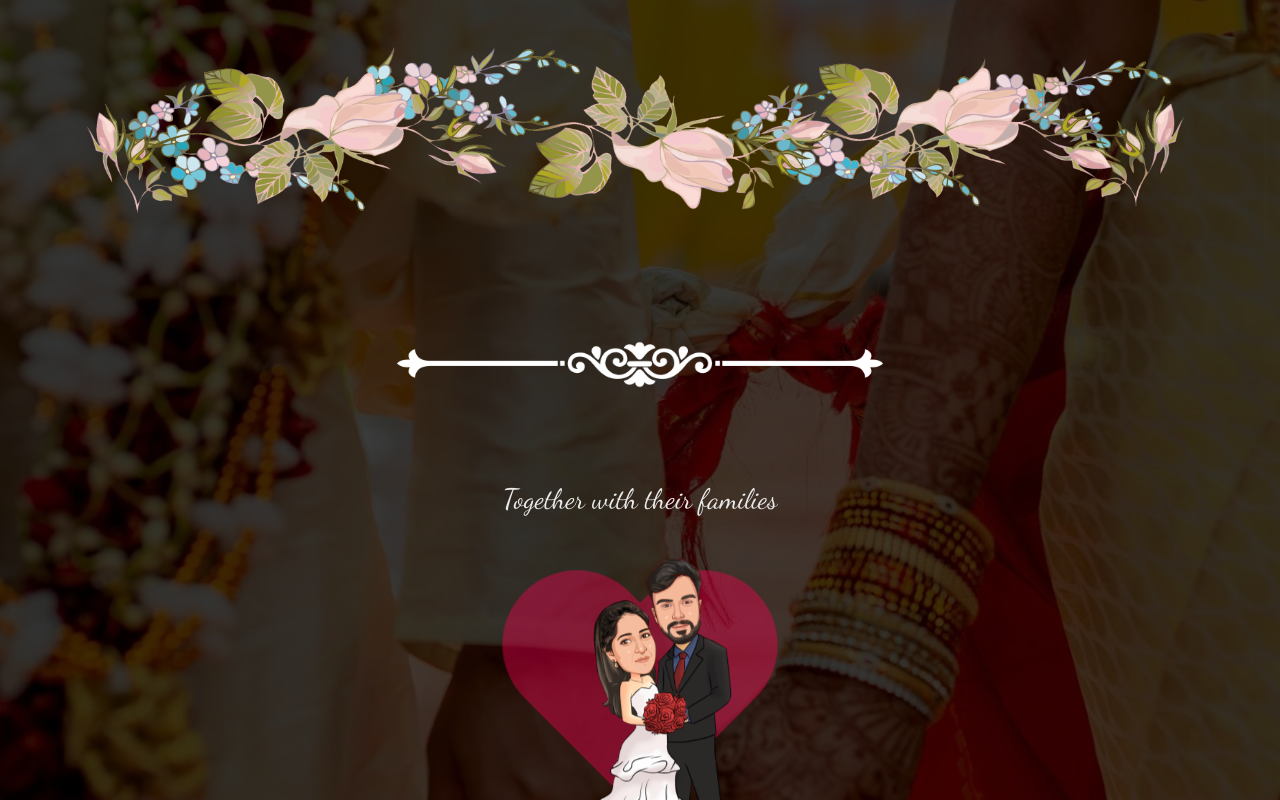
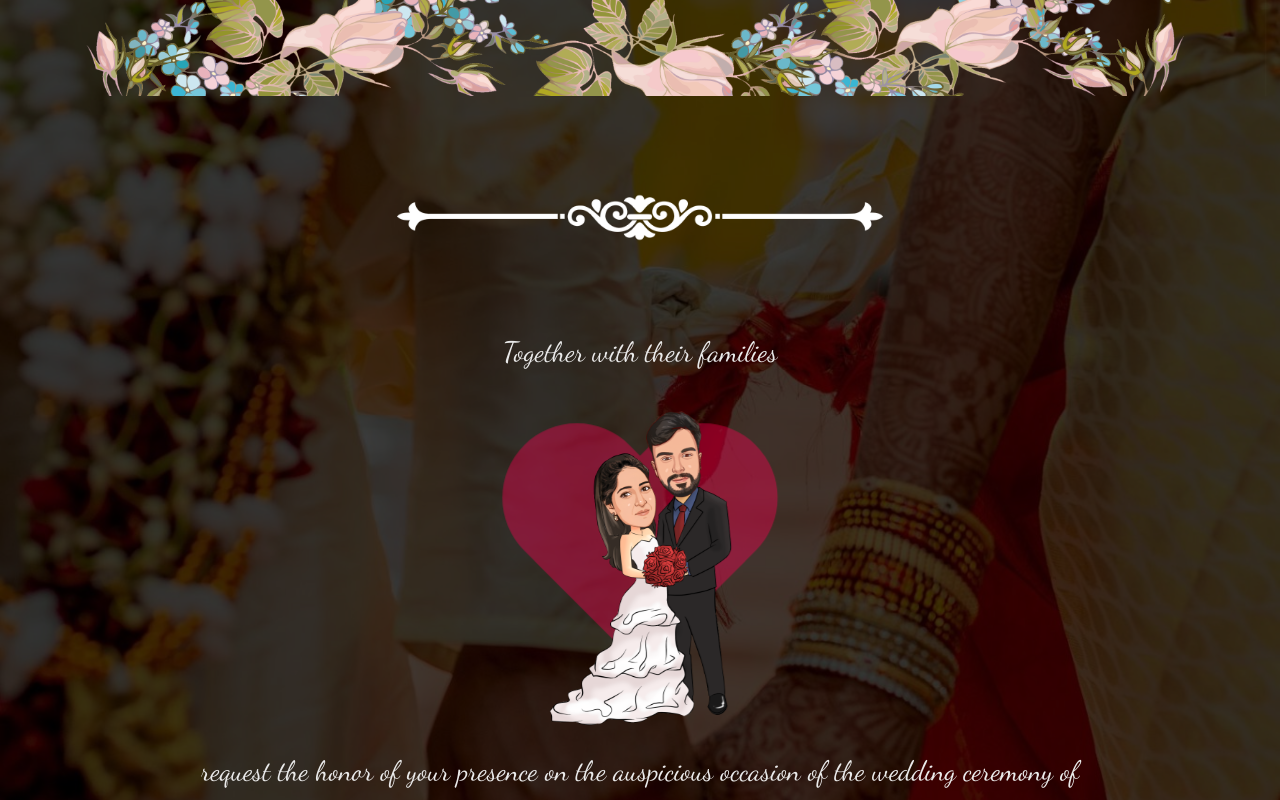
Before and after one commit to vishnupvp/rajesh-weds-shivani, a Next.js app: page / in a window 1280 px wide. Built offline with nearby package versions, Linux system fonts and the light colour scheme.

Commit message:
Frame fix

```diff
--- a/pages/index.js
+++ b/pages/index.js
@@ -40,9 +40,7 @@ export default function Home() {
       <div className={styles.wrapper}>
         <div className={styles.inner}>
           <section className={styles.contentSection}>
-            <div>
-              <img className={`${styles.flower} ${styles.flowerTop}`} src="/images/frame.png" alt="Frame" />
-            </div>
+            <div className={styles.frameHeader}></div>
             <div className={styles.body}>
               <img className={styles.divider} src="/images/divider.png" alt="Divider" />
               <div className={styles.welcomeText}>
@@ -95,7 +93,7 @@ export default function Home() {
               </div>
             </div>
             <div className="mt-4">
-              <img className={`${styles.flower} ${styles.flowerBottom}`} src="/images/frame.png" alt="Frame" />
+              <div className={styles.frameHeader}></div>
             </div>
           </section>
         </div>
--- a/styles/Home.module.scss
+++ b/styles/Home.module.scss
@@ -305,3 +305,10 @@ font-family: 'Kaushan Script', cursive;
 .body{
   padding: 0 2rem;
 }
+
+.frameHeader{
+  background: url('/images/frame.png');
+  background-size: cover;
+  height: 6rem;
+  background-position: center;
+}
```
